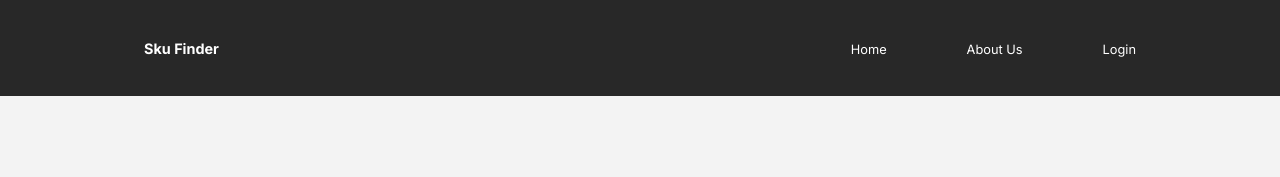
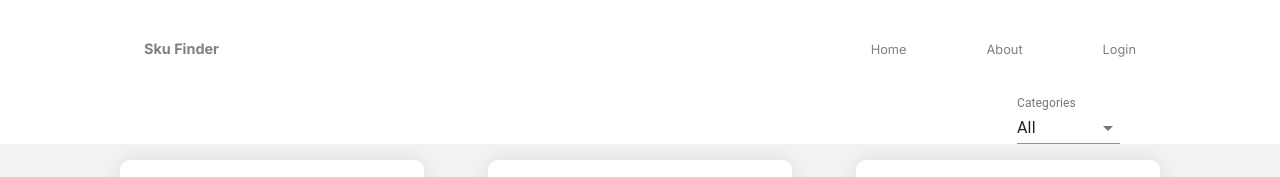
Before and after one commit to sdeepanshu11111/sku-data, a React (Create React App) app: page / in a window 1280 px wide. Shown: the top 177 px of the page. Built offline with nearby package versions, Linux system fonts and the light colour scheme; grey boxes are pictures that could not be loaded.

Commit message:
category feature added

```diff
--- a/src/App.js
+++ b/src/App.js
@@ -22,6 +22,8 @@ import Data from "./Data";
 import { useState } from "react";
 
 function App() {
+  const [mainData, setMainData] = useState(Data);
+
   const [data, setData] = useState(Data);
 
   console.log(data);
@@ -32,7 +34,7 @@ function App() {
 
       <Switch>
         <Route path="/" exact>
-          <Products data={data} />
+          <Products mainData={mainData} setData={setData} data={data} />
         </Route>
         <Route path="/login">
           <Login />
--- /dev/null
+++ b/src/components/Dropdown.js
@@ -0,0 +1,39 @@
+// components
+import InputLabel from "@material-ui/core/InputLabel";
+import FormControl from "@material-ui/core/FormControl";
+import NativeSelect from "@material-ui/core/NativeSelect";
+
+const DropdownMenu = ({ mainData, data, setData }) => {
+  // Categoryhandler
+  const categoryHandler = (e) => {
+    if (e.target.value === "All") {
+      return setData(mainData);
+    } else {
+      let filterData = mainData.filter((f) => {
+        return f.mainCategory === e.target.value;
+      });
+
+      return setData(filterData);
+    }
+  };
+
+  return (
+    <div className="dropdown">
+      <FormControl>
+        <InputLabel shrink htmlFor="age-native-label-placeholder">
+          Categories
+        </InputLabel>
+        <NativeSelect onChange={categoryHandler}>
+          <option onClick={alert} value={"All"}>
+            All
+          </option>
+          <option value={"Restaurant"}>Restaurant</option>
+          <option value={"Dairy"}>Dairy</option>
+          <option value={"Bakery"}>Bakery</option>
+        </NativeSelect>
+      </FormControl>
+    </div>
+  );
+};
+
+export default DropdownMenu;
--- a/src/components/Nav.js
+++ b/src/components/Nav.js
@@ -13,7 +13,7 @@ const Nav = () => {
           </Link>
         </li>
         <li>
-          <a href="">About Us</a>
+          <a href="#">About</a>
         </li>
         <li>
           <Link href="#" to="/login">
--- a/src/components/Products.js
+++ b/src/components/Products.js
@@ -1,12 +1,19 @@
 // import singleProduct
 import SingleProduct from "./SingleProduct";
 
-const Products = ({ data }) => {
+// dropdown
+import Dropdown from "./Dropdown";
+
+const Products = ({ mainData, data, setData }) => {
   return (
     <div className="products">
-      {data.map((product) => (
-        <SingleProduct product={product} />
-      ))}
+      <Dropdown mainData={mainData} setData={setData} data={data} />
+
+      <div className="products-nest">
+        {data.map((product) => (
+          <SingleProduct product={product} />
+        ))}
+      </div>
     </div>
   );
 };
--- a/src/styles/_nav.scss
+++ b/src/styles/_nav.scss
@@ -7,10 +7,10 @@ nav {
   justify-content: space-between;
   align-items: center;
   padding: 0rem 9rem 0rem 9rem;
-  background-color: #282828;
+  background-color: #fff;
 
   h1 {
-    color: white;
+    color: gray;
     font-size: 0.9rem;
     width: 30%;
   }
@@ -27,7 +27,7 @@ nav {
 
     a {
       text-decoration: none;
-      color: white;
+      color: gray;
       font-size: 0.8rem;
     }
   }
--- a/src/styles/_products.scss
+++ b/src/styles/_products.scss
@@ -1,10 +1,27 @@
 .products {
+  display: flex;
+  flex-direction: column;
+  align-items: flex-end;
+  .dropdown {
+    width: 100%;
+    display: flex;
+    align-items: flex-end;
+    flex-direction: column;
+    padding-right: 10rem;
+  }
+
+  @media (max-width: 400px) {
+    .dropdown {
+      padding-right: 2rem;
+    }
+  }
+}
+
+.products-nest {
   background-color: rgb(243, 243, 243);
-  min-height: 90vh;
   display: flex;
   flex-wrap: wrap;
   justify-content: center;
   align-items: center;
   font-family: "Inter", sans-serif;
-  padding-top: 12vh;
 }
```
